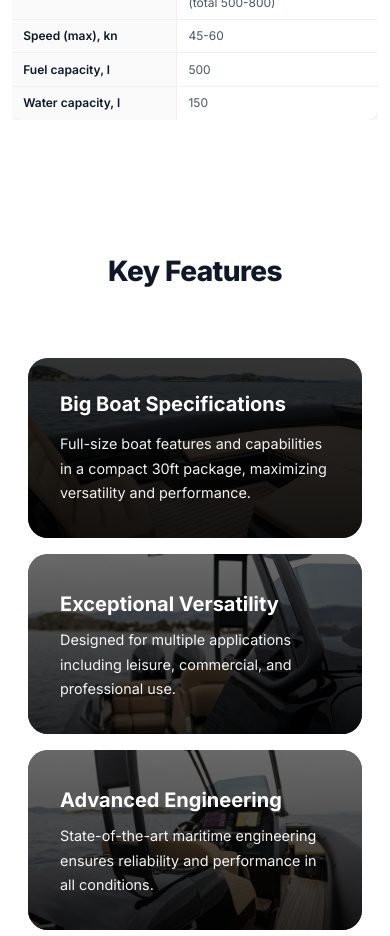
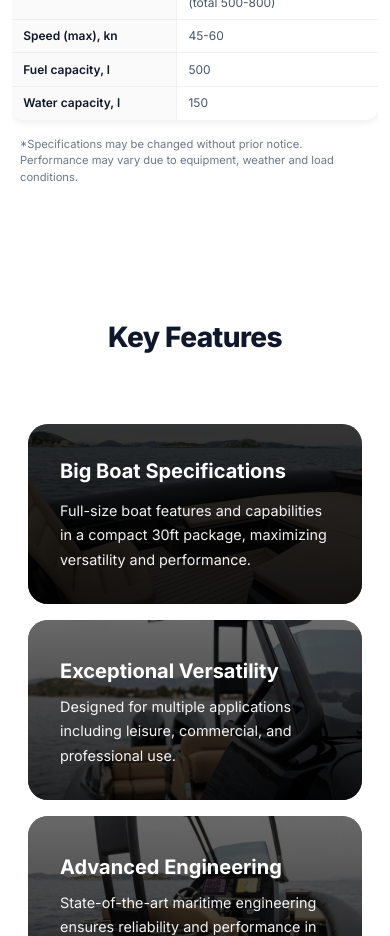
Before and after one commit to epouris/andecoshop, a website: page public/olympic-ribs-30sr.html in a window 390 px wide. Shown: the part 2700-3636 px from the top of the page. Drawn offline with Linux system fonts and the light colour scheme; no server answers.

Commit message:
Add specifications disclaimer note to all model pages

```diff
--- a/public/js/model-specs.js
+++ b/public/js/model-specs.js
@@ -47,6 +47,7 @@ function renderSpecificationsTable(specs, container) {
     });
 
     tableHTML += '</tbody></table>';
+    tableHTML += '<p class="specs-disclaimer">*Specifications may be changed without prior notice. Performance may vary due to equipment, weather and load conditions.</p>';
     container.innerHTML = tableHTML;
 }
 
--- a/public/olympic-ribs-30sr.html
+++ b/public/olympic-ribs-30sr.html
@@ -220,6 +220,7 @@
                             </tr>
                         </tbody>
                     </table>
+                    <p class="specs-disclaimer">*Specifications may be changed without prior notice. Performance may vary due to equipment, weather and load conditions.</p>
                 </div>
             </div>
         </section>
--- a/public/styles/olympic-ribs.css
+++ b/public/styles/olympic-ribs.css
@@ -763,6 +763,16 @@
     background: #f5f5f5;
 }
 
+.specs-disclaimer {
+    font-size: 0.75rem;
+    color: var(--text-secondary);
+    margin-top: 1.5rem;
+    padding: 0 1rem;
+    text-align: left;
+    line-height: 1.5;
+    opacity: 0.8;
+}
+
 .model-gallery {
     padding: 5rem 0;
     background: #ffffff;
@@ -1332,4 +1342,10 @@
     .spec-value-cell {
         width: 55%;
     }
+
+    .specs-disclaimer {
+        font-size: 0.7rem;
+        margin-top: 1rem;
+        padding: 0 0.5rem;
+    }
 }
```
